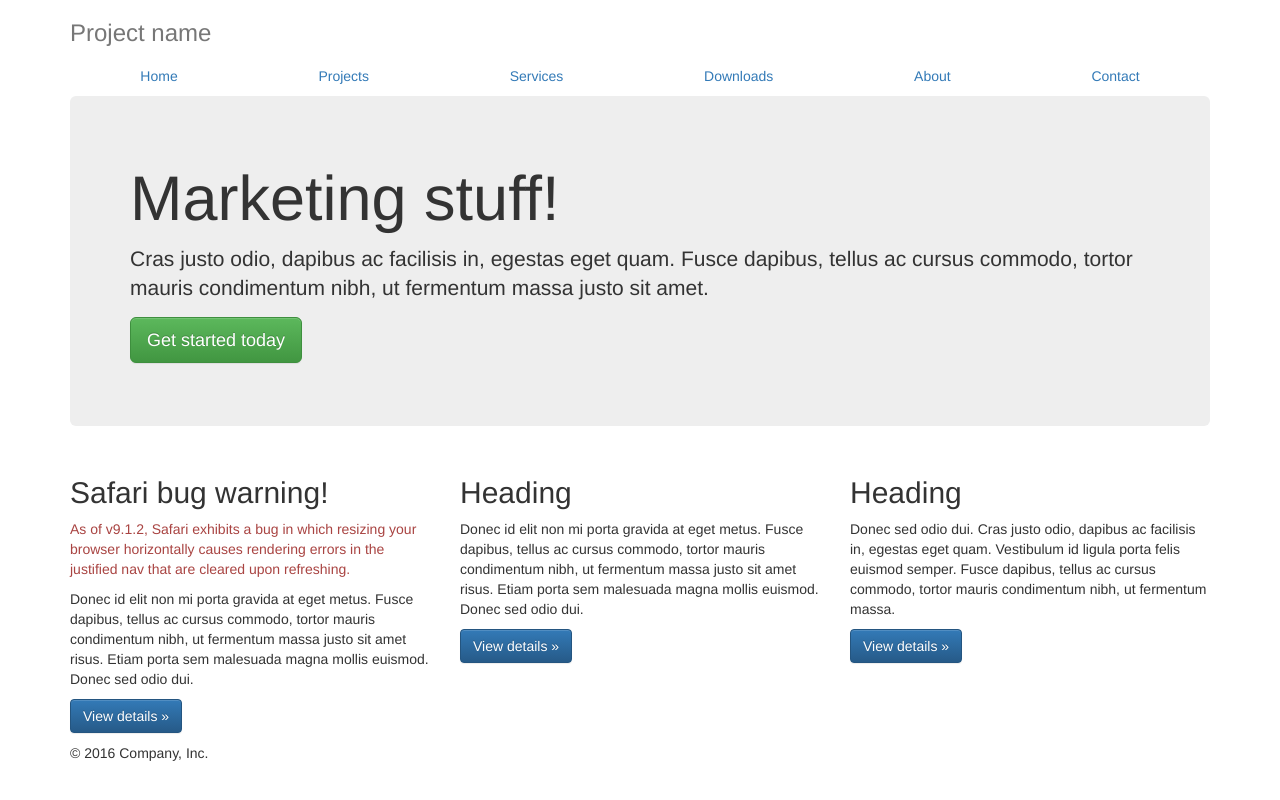
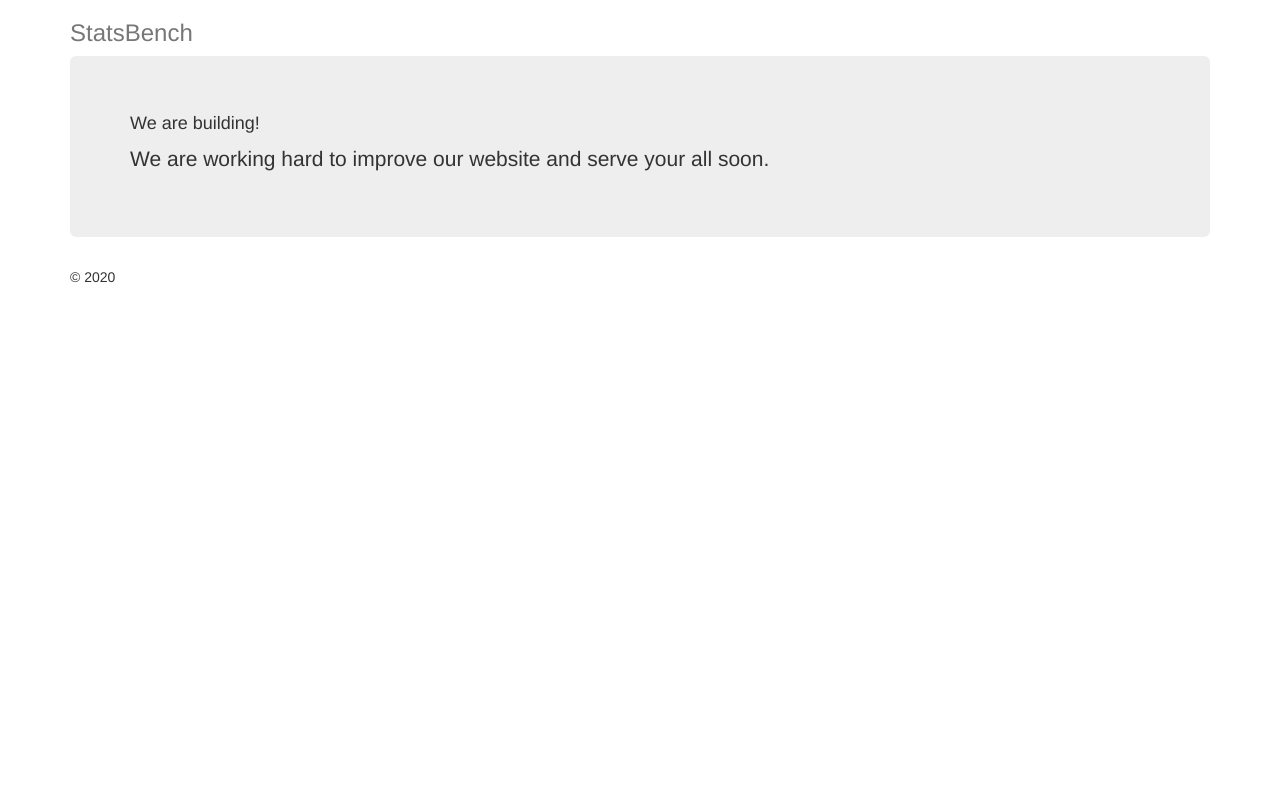
Before and after one commit to statsbench/statsbench.github.io, a plain HTML site: page index.html in a window 1280 px wide. Drawn offline with nearby package versions, Linux system fonts and the light colour scheme.

Commit message:
Simple content

```diff
--- a/index.html
+++ b/index.html
@@ -18,49 +18,18 @@
         <!-- The justified navigation menu is meant for single line per list item.
              Multiple lines will require custom code not provided by Bootstrap. -->
         <div class="masthead">
-          <h3 class="text-muted">Project name</h3>
-          <nav>
-            <ul class="nav nav-justified">
-              <li class="active"><a href="#">Home</a></li>
-              <li><a href="#">Projects</a></li>
-              <li><a href="#">Services</a></li>
-              <li><a href="#">Downloads</a></li>
-              <li><a href="#">About</a></li>
-              <li><a href="#">Contact</a></li>
-            </ul>
-          </nav>
+          <h3 class="text-muted">StatsBench</h3>
         </div>
 
         <!-- Jumbotron -->
         <div class="jumbotron">
-          <h1>Marketing stuff!</h1>
-          <p class="lead">Cras justo odio, dapibus ac facilisis in, egestas eget quam. Fusce dapibus, tellus ac cursus commodo, tortor mauris condimentum nibh, ut fermentum massa justo sit amet.</p>
-          <p><a class="btn btn-lg btn-success" href="#" role="button">Get started today</a></p>
-        </div>
-
-        <!-- Example row of columns -->
-        <div class="row">
-          <div class="col-lg-4">
-            <h2>Safari bug warning!</h2>
-            <p class="text-danger">As of v9.1.2, Safari exhibits a bug in which resizing your browser horizontally causes rendering errors in the justified nav that are cleared upon refreshing.</p>
-            <p>Donec id elit non mi porta gravida at eget metus. Fusce dapibus, tellus ac cursus commodo, tortor mauris condimentum nibh, ut fermentum massa justo sit amet risus. Etiam porta sem malesuada magna mollis euismod. Donec sed odio dui. </p>
-            <p><a class="btn btn-primary" href="#" role="button">View details »</a></p>
-          </div>
-          <div class="col-lg-4">
-            <h2>Heading</h2>
-            <p>Donec id elit non mi porta gravida at eget metus. Fusce dapibus, tellus ac cursus commodo, tortor mauris condimentum nibh, ut fermentum massa justo sit amet risus. Etiam porta sem malesuada magna mollis euismod. Donec sed odio dui. </p>
-            <p><a class="btn btn-primary" href="#" role="button">View details »</a></p>
-         </div>
-          <div class="col-lg-4">
-            <h2>Heading</h2>
-            <p>Donec sed odio dui. Cras justo odio, dapibus ac facilisis in, egestas eget quam. Vestibulum id ligula porta felis euismod semper. Fusce dapibus, tellus ac cursus commodo, tortor mauris condimentum nibh, ut fermentum massa.</p>
-            <p><a class="btn btn-primary" href="#" role="button">View details »</a></p>
-          </div>
+          <h4>We are building!</h4>
+          <p class="lead">We are working hard to improve our website and serve your all soon. </p>
         </div>
 
         <!-- Site footer -->
         <footer class="footer">
-          <p>© 2016 Company, Inc.</p>
+          <p>© 2020 </p>
         </footer>
 
       </div>
```
